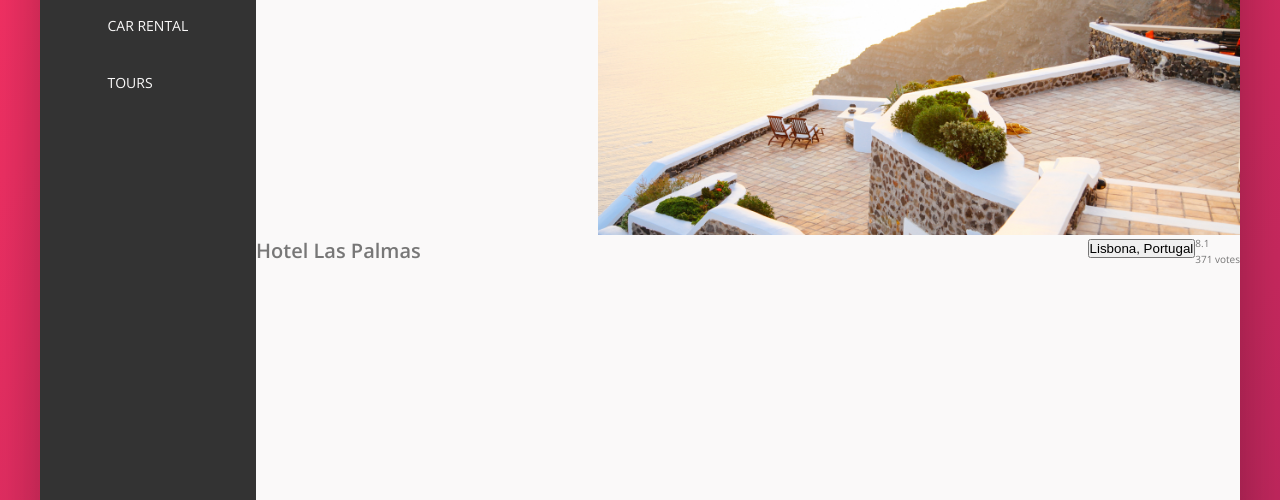
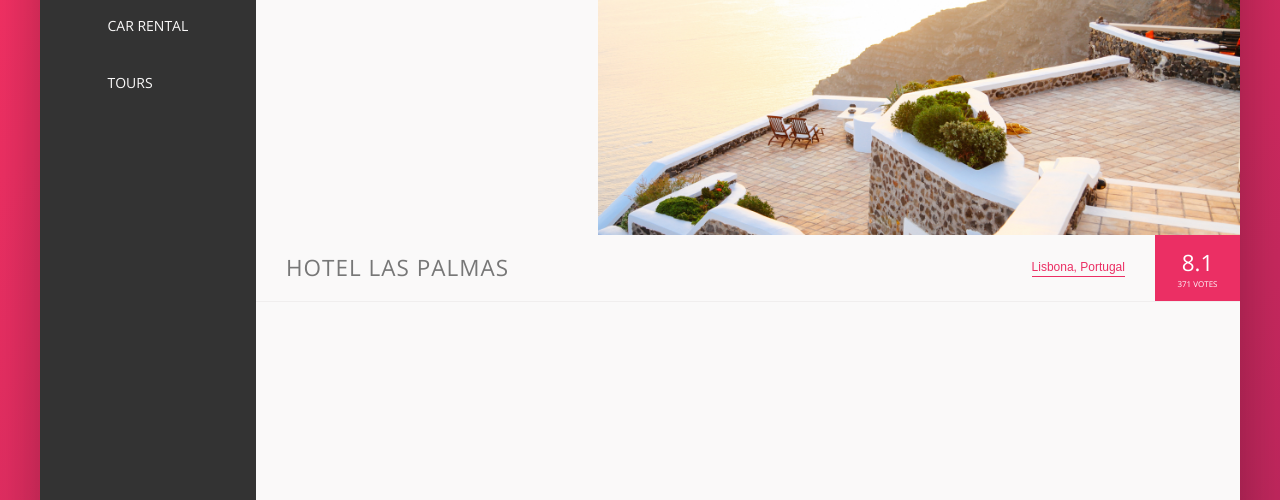
Before and after one commit to krystianwojda/Booking, a website: page index.html in a window 1280 px wide. Shown: the part 300-800 px from the top of the page. Drawn offline with nearby package versions, Linux system fonts and the light colour scheme.

Commit message:
Dodanie styli do sekcji

```diff
--- a/sass/components.scss
+++ b/sass/components.scss
@@ -191,11 +191,20 @@
 //overview
 .overview {
   display: flex;
+  align-items: center;
+  border-bottom: 1px solid $color-grey-light-3;
 
-  &__heading {}
+  &__heading {
+    font-size: 2.25rem;
+    font-weight: 300;
+    text-transform: uppercase;
+    letter-spacing: 1px;
+    padding: 1.5rem 3rem;
+  }
 
   &__stars {
     margin-right: auto;
+    display: flex;
   }
 
   &__icon-star,
@@ -206,11 +215,75 @@
   }
 
   &__location {
+    font-size: 1.2rem;
+    display: flex;
+    align-items: center;
   }
 
-  &__rating {}
+  &__icon-location {
+    margin-right: .5rem;
+  }
 
-  &__rating-average {}
+  &__rating {
+    background-color: $color-primary;
+    color: white;
+    margin-left: 3rem;
+    padding: 0 2.25rem;
+    align-self: stretch;
+    display: flex;
+    align-items: center;
+    justify-content: center;
+    flex-direction: column;
+  }
 
-  &__rating-count {}
+  &__rating-average {
+    font-size: 2.25rem;
+    font-weight: 300;
+    margin-bottom: -3px;
+  }
+
+  &__rating-count {
+    font-size: .8rem;
+    text-transform: uppercase;
+  }
 }
+
+
+//button inline
+.btn-inline {
+  border: none;
+  color: $color-primary;
+  font-size: inherit;
+  border-bottom: 1px solid currentColor;
+  padding-bottom: 2px;
+  display: inline-block;
+  background-color: transparent;
+  cursor: pointer;
+  transition: all .2s;
+
+  &:hover {
+    color: $color-grey-dark-1;
+  }
+
+  &:focus {
+    outline: none;
+    animation: pulsate 1s infinite;
+  }
+}
+
+@keyframes pulsate {
+  0% {
+    transform:  scale(1);
+    box-shadow: none;
+  }
+
+  50% {
+    transform: scale(1.05);
+    box-shadow: 0 1rem 4rem rgba(0, 0, 0, .25);
+  }
+
+  100% {
+    transform: scale(1);
+    box-shadow: none;
+  }
+}
```
Also changed, not shown: css/style.css.
